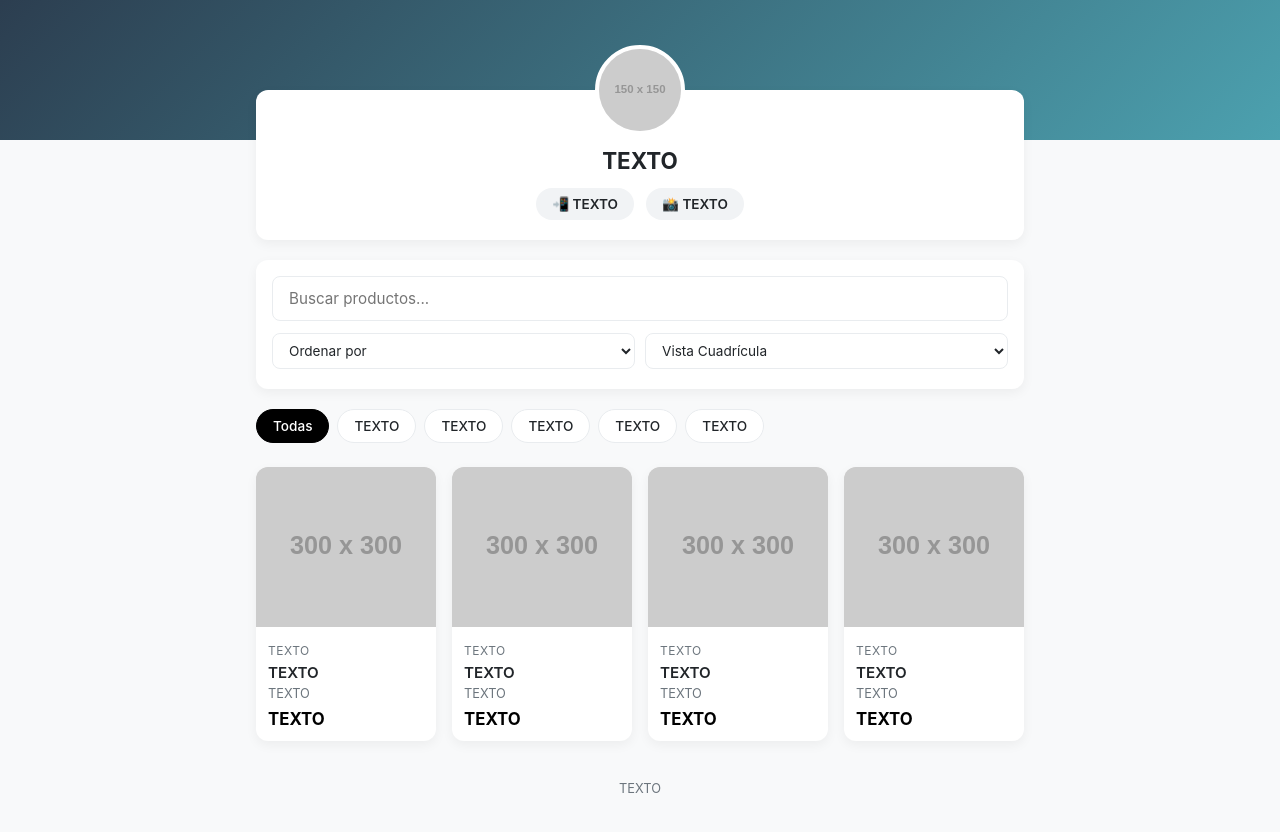
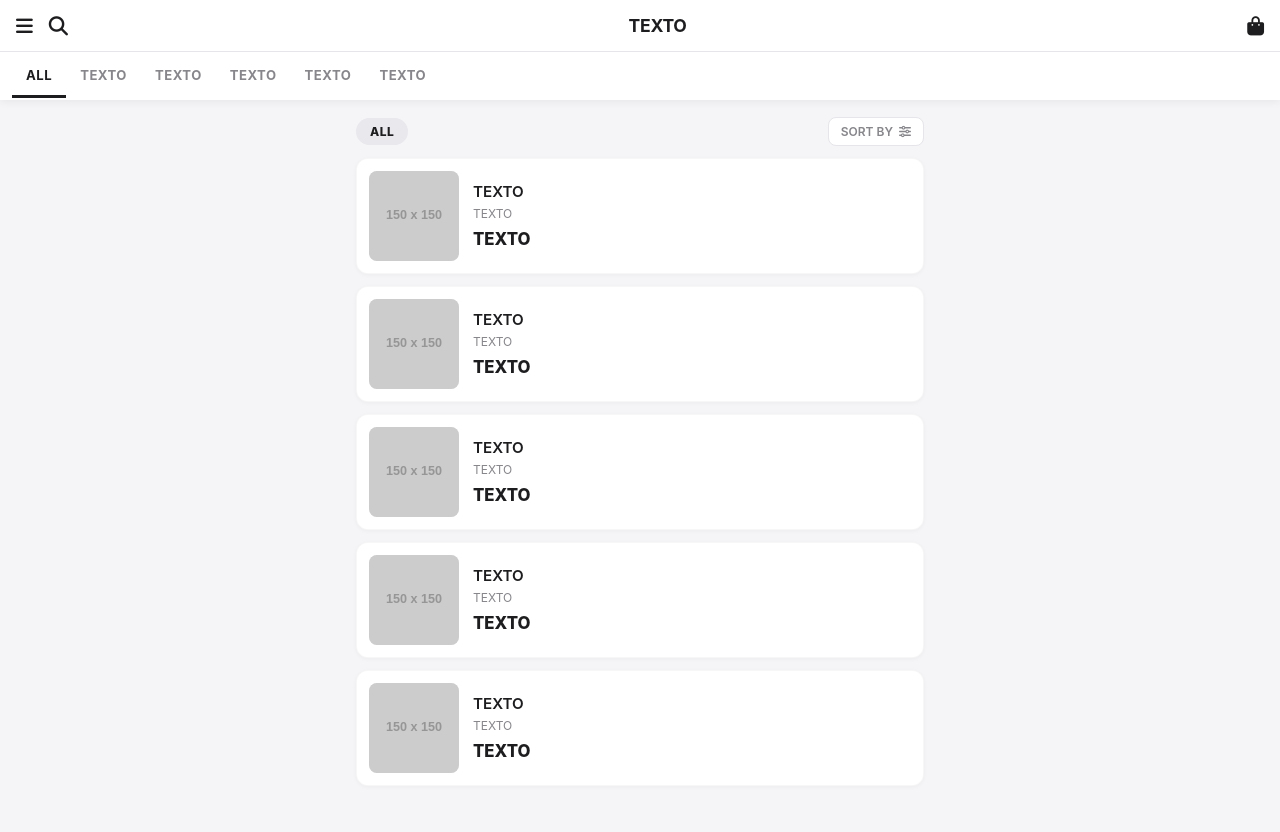
Before and after one commit to N1ecr0T/catalogo, a plain HTML site: page index.html in a window 1280 px wide. Drawn offline with Linux system fonts and the light colour scheme; placeholder pictures from the web are drawn by us.

Commit message:
Update index.html

```diff
--- a/index.html
+++ b/index.html
@@ -4,372 +4,468 @@
     <meta charset="UTF-8">
     <meta name="viewport" content="width=device-width, initial-scale=1.0">
     <title>Catálogo Online</title>
+    <!-- FontAwesome para los íconos de la barra superior y redes -->
+    <link rel="stylesheet" href="https://cdnjs.cloudflare.com/ajax/libs/font-awesome/6.4.0/css/all.min.css">
     <style>
         :root {
-            --bg-color: #f8f9fa;
+            --bg-color: #f5f5f7;
             --card-bg: #ffffff;
-            --text-main: #212529;
-            --text-muted: #6c757d;
-            --primary-color: #000000;
-            --border-color: #e9ecef;
-            --accent-color: #25d366;
-            --radius: 12px;
-            --shadow: 0 4px 12px rgba(0,0,0,0.05);
+            --text-main: #1d1d1f;
+            --text-secondary: #86868b;
+            --border-color: #e5e5ea;
+            --accent-color: #007aff;
+            --font-family: -apple-system, BlinkMacSystemFont, "Segoe UI", Roboto, Helvetica, Arial, sans-serif;
         }
 
         * {
             box-sizing: border-box;
             margin: 0;
             padding: 0;
-            font-family: -apple-system, BlinkMacSystemFont, "Segoe UI", Roboto, Helvetica, Arial, sans-serif;
+            font-family: var(--font-family);
+            -webkit-tap-highlight-color: transparent;
         }
 
         body {
             background-color: var(--bg-color);
             color: var(--text-main);
-            padding-bottom: 40px;
+            padding-top: 105px;
+            padding-bottom: 30px;
         }
 
-        /* HEADER & HERO */
-        .hero-banner {
+        /* BARRA SUPERIOR FIJA (HEADER) */
+        .fixed-header {
+            position: fixed;
+            top: 0;
+            left: 0;
             width: 100%;
-            height: 140px;
-            background: linear-gradient(135deg, #2c3e50, #4ca1af);
-            position: relative;
+            background: #ffffff;
+            z-index: 100;
+            box-shadow: 0 2px 8px rgba(0,0,0,0.06);
         }
 
-        .header-container {
-            max-width: 800px;
+        .header-top {
+            display: flex;
+            align-items: center;
+            justify-content: space-between;
+            padding: 10px 16px;
+            border-bottom: 1px solid var(--border-color);
+            height: 52px;
+        }
+
+        .header-left, .header-right {
+            display: flex;
+            align-items: center;
+            gap: 16px;
+        }
+
+        .icon-btn {
+            background: none;
+            border: none;
+            font-size: 1.2rem;
+            color: var(--text-main);
+            cursor: pointer;
+            display: flex;
+            align-items: center;
+            justify-content: center;
+        }
+
+        .brand-logo {
+            height: 28px;
+            object-fit: contain;
+        }
+
+        .brand-text {
+            font-weight: 700;
+            font-size: 1.1rem;
+            letter-spacing: -0.3px;
+        }
+
+        /* NAVEGACIÓN HORIZONTAL DE CATEGORÍAS */
+        .nav-categories {
+            display: flex;
+            overflow-x: auto;
+            white-space: nowrap;
+            padding: 0 12px;
+            height: 48px;
+            align-items: center;
+            scrollbar-width: none;
+        }
+
+        .nav-categories::-webkit-scrollbar {
+            display: none;
+        }
+
+        .cat-tab {
+            padding: 12px 14px;
+            font-size: 0.82rem;
+            font-weight: 700;
+            color: var(--text-secondary);
+            text-transform: uppercase;
+            letter-spacing: 0.5px;
+            cursor: pointer;
+            border-bottom: 3px solid transparent;
+            transition: all 0.2s ease;
+        }
+
+        .cat-tab.active {
+            color: var(--text-main);
+            border-bottom-color: var(--text-main);
+        }
+
+        /* BARRA DE HERRAMIENTAS (CATEGORÍA ACTUAL + FILTRO) */
+        .toolbar {
+            display: flex;
+            align-items: center;
+            justify-content: space-between;
+            padding: 12px 16px;
+            max-width: 600px;
+            margin: 0 auto;
+        }
+
+        .current-cat-pill {
+            background: #e8e8ed;
+            padding: 6px 14px;
+            border-radius: 16px;
+            font-size: 0.75rem;
+            font-weight: 800;
+            text-transform: uppercase;
+            letter-spacing: 0.5px;
+        }
+
+        .sort-btn {
+            background: var(--card-bg);
+            border: 1px solid var(--border-color);
+            padding: 6px 12px;
+            border-radius: 8px;
+            font-size: 0.75rem;
+            font-weight: 600;
+            display: flex;
+            align-items: center;
+            gap: 6px;
+            color: var(--text-secondary);
+            cursor: pointer;
+        }
+
+        /* LISTA DE PRODUCTOS (ESTILO KYTE) */
+        .products-list {
+            max-width: 600px;
             margin: 0 auto;
             padding: 0 16px;
-            position: relative;
-            top: -50px;
-        }
-
-        .profile-card {
-            background: var(--card-bg);
-            border-radius: var(--radius);
-            padding: 20px;
-            box-shadow: var(--shadow);
-            text-align: center;
-        }
-
-        .profile-avatar {
-            width: 90px;
-            height: 90px;
-            border-radius: 50%;
-            border: 4px solid var(--card-bg);
-            margin-top: -65px;
-            object-fit: cover;
-            background: #eee;
-        }
-
-        .profile-title {
-            font-size: 1.4rem;
-            font-weight: 700;
-            margin-top: 8px;
-        }
-
-        .social-links {
-            display: flex;
-            justify-content: center;
-            gap: 12px;
-            margin-top: 14px;
-        }
-
-        .social-btn {
-            display: inline-flex;
-            align-items: center;
-            gap: 6px;
-            padding: 8px 16px;
-            border-radius: 20px;
-            background: #f1f3f5;
-            color: var(--text-main);
-            text-decoration: none;
-            font-size: 0.85rem;
-            font-weight: 600;
-            transition: background 0.2s;
-        }
-
-        .social-btn:hover {
-            background: #e9ecef;
-        }
-
-        /* CONTENEDOR PRINCIPAL */
-        .container {
-            max-width: 800px;
-            margin: -30px auto 0;
-            padding: 0 16px;
-        }
-
-        /* BARRA DE BÚSQUEDA Y FILTROS */
-        .controls-panel {
-            background: var(--card-bg);
-            padding: 16px;
-            border-radius: var(--radius);
-            box-shadow: var(--shadow);
-            margin-bottom: 20px;
             display: flex;
             flex-direction: column;
             gap: 12px;
         }
 
-        .search-box {
-            width: 100%;
-            padding: 12px 16px;
-            border: 1px solid var(--border-color);
-            border-radius: 8px;
-            font-size: 0.95rem;
-            outline: none;
-        }
-
-        .search-box:focus {
-            border-color: var(--primary-color);
-        }
-
-        .filters-row {
+        .product-item {
+            background: var(--card-bg);
+            border-radius: 12px;
+            padding: 12px;
             display: flex;
-            gap: 10px;
-            overflow-x: auto;
-            padding-bottom: 4px;
-        }
-
-        .select-filter {
-            padding: 8px 12px;
-            border: 1px solid var(--border-color);
-            border-radius: 8px;
-            background: var(--card-bg);
-            font-size: 0.85rem;
-            color: var(--text-main);
-            outline: none;
-            cursor: pointer;
-            flex: 1;
-            min-width: 130px;
-        }
-
-        /* CATEGORÍAS */
-        .categories-scroll {
-            display: flex;
-            gap: 8px;
-            overflow-x: auto;
-            padding-bottom: 12px;
-            margin-bottom: 12px;
-            scrollbar-width: none;
-        }
-
-        .category-chip {
-            padding: 8px 16px;
-            background: var(--card-bg);
-            border: 1px solid var(--border-color);
-            border-radius: 20px;
-            font-size: 0.85rem;
-            font-weight: 500;
-            white-space: nowrap;
-            cursor: pointer;
-            transition: all 0.2s;
-        }
-
-        .category-chip.active {
-            background: var(--primary-color);
-            color: #ffffff;
-            border-color: var(--primary-color);
-        }
-
-        /* GRILLA DE PRODUCTOS */
-        .products-grid {
-            display: grid;
-            grid-template-columns: repeat(auto-fill, minmax(160px, 1fr));
-            gap: 16px;
-        }
-
-        /* VISTA LISTA */
-        .products-grid.list-view {
-            grid-template-columns: 1fr;
-        }
-
-        .product-card {
-            background: var(--card-bg);
-            border-radius: var(--radius);
-            overflow: hidden;
-            box-shadow: var(--shadow);
-            display: flex;
-            flex-direction: column;
-            transition: transform 0.2s;
-        }
-
-        .products-grid.list-view .product-card {
-            flex-direction: row;
-            height: 120px;
+            gap: 14px;
+            align-items: center;
+            box-shadow: 0 1px 4px rgba(0,0,0,0.04);
+            border: 1px solid rgba(0,0,0,0.03);
         }
 
         .product-img {
-            width: 100%;
-            height: 160px;
+            width: 90px;
+            height: 90px;
+            border-radius: 8px;
             object-fit: cover;
-            background: #eee;
+            background-color: #f0f0f2;
+            flex-shrink: 0;
         }
 
-        .products-grid.list-view .product-img {
-            width: 120px;
-            height: 100%;
+        .product-details {
+            display: flex;
+            flex-direction: column;
+            justify-content: center;
+            flex: 1;
+            min-width: 0;
         }
 
-        .product-info {
-            padding: 12px;
-            display: flex;
-            flex-direction: column;
-            justify-content: space-between;
-            flex: 1;
+        .product-title {
+            font-size: 0.95rem;
+            font-weight: 600;
+            color: var(--text-main);
+            margin-bottom: 4px;
+            line-height: 1.2;
+            white-space: nowrap;
+            overflow: hidden;
+            text-overflow: ellipsis;
         }
 
-        .product-category {
+        .product-tag {
             font-size: 0.75rem;
-            color: var(--text-muted);
-            text-transform: uppercase;
-            letter-spacing: 0.5px;
-        }
-
-        .product-name {
-            font-size: 0.95rem;
-            font-weight: 600;
-            margin: 4px 0;
-            color: var(--text-main);
-        }
-
-        .product-desc {
-            font-size: 0.8rem;
-            color: var(--text-muted);
+            color: var(--text-secondary);
             margin-bottom: 8px;
         }
 
         .product-price {
             font-size: 1.05rem;
-            font-weight: 700;
-            color: var(--primary-color);
+            font-weight: 800;
+            color: var(--text-main);
         }
 
-        /* FOOTER */
-        .footer {
-            text-align: center;
-            margin-top: 40px;
-            font-size: 0.8rem;
-            color: var(--text-muted);
+        /* MENÚ LATERAL DESPLEGABLE */
+        .drawer-overlay {
+            position: fixed;
+            top: 0;
+            left: 0;
+            width: 100%;
+            height: 100%;
+            background: rgba(0, 0, 0, 0.4);
+            z-index: 200;
+            opacity: 0;
+            visibility: hidden;
+            transition: all 0.3s ease;
+        }
+
+        .drawer-overlay.active {
+            opacity: 1;
+            visibility: visible;
+        }
+
+        .drawer-menu {
+            position: fixed;
+            top: 0;
+            left: -280px;
+            width: 280px;
+            height: 100%;
+            background: #ffffff;
+            z-index: 201;
+            transition: transform 0.3s ease;
+            display: flex;
+            flex-direction: column;
+        }
+
+        .drawer-overlay.active + .drawer-menu,
+        .drawer-menu.active {
+            transform: translateX(280px);
+        }
+
+        .drawer-header {
+            padding: 20px;
+            display: flex;
+            justify-content: flex-end;
+            border-bottom: 1px solid var(--border-color);
+        }
+
+        .drawer-content {
+            padding: 20px;
+            display: flex;
+            flex-direction: column;
+            gap: 20px;
+        }
+
+        .drawer-links {
+            list-style: none;
+            display: flex;
+            flex-direction: column;
+            gap: 16px;
+            border-bottom: 1px solid var(--border-color);
+            padding-bottom: 20px;
+        }
+
+        .drawer-links a {
+            text-decoration: none;
+            color: var(--text-main);
+            font-size: 0.85rem;
+            font-weight: 700;
+            letter-spacing: 0.5px;
+            text-transform: uppercase;
+        }
+
+        .contact-info {
+            display: flex;
+            flex-direction: column;
+            gap: 14px;
+        }
+
+        .contact-info h3 {
+            font-size: 1rem;
+            font-weight: 700;
+        }
+
+        .contact-item {
+            display: flex;
+            align-items: center;
+            gap: 12px;
+            color: var(--text-main);
+            text-decoration: none;
+            font-size: 0.9rem;
+        }
+
+        /* BUSCADOR FLOTANTE EN CABECERA */
+        .search-bar-container {
+            display: none;
+            padding: 8px 16px;
+            background: #ffffff;
+            border-bottom: 1px solid var(--border-color);
+        }
+
+        .search-bar-container.active {
+            display: block;
+        }
+
+        .search-input {
+            width: 100%;
+            padding: 8px 12px;
+            border: 1px solid var(--border-color);
+            border-radius: 8px;
+            font-size: 0.9rem;
+            outline: none;
         }
     </style>
 </head>
 <body>
 
-    <!-- BANNER DE ENCABEZADO -->
-    <div class="hero-banner"></div>
-
-    <!-- TARJETA DE PERFIL DE LA TIENDA -->
-    <div class="header-container">
-        <div class="profile-card">
-            <img src="https://via.placeholder.com/150" alt="Logo de la Tienda" class="profile-avatar">
-            <h1 class="profile-title">TEXTO</h1>
-            <div class="social-links">
-                <a href="#" class="social-btn" target="_blank">📲 TEXTO</a>
-                <a href="#" class="social-btn" target="_blank">📸 TEXTO</a>
+    <!-- CABECERA FIJA SUPERIOR -->
+    <header class="fixed-header">
+        <div class="header-top">
+            <div class="header-left">
+                <button class="icon-btn" id="openMenuBtn"><i class="fa-solid fa-bars"></i></button>
+                <button class="icon-btn" id="toggleSearchBtn"><i class="fa-solid fa-magnifying-glass"></i></button>
             </div>
+            <div class="header-brand">
+                <span class="brand-text">TEXTO</span>
+            </div>
+            <div class="header-right">
+                <button class="icon-btn"><i class="fa-solid fa-bag-shopping"></i></button>
             </div>
         </div>
 
-    <!-- CONTENEDOR DE CONTENIDO -->
-    <main class="container">
-
-        <!-- BÚSQUEDA Y FILTROS -->
-        <div class="controls-panel">
-            <input type="text" class="search-box" placeholder="Buscar productos...">
-
-            <div class="filters-row">
-                <select class="select-filter">
-                    <option value="">Ordenar por</option>
-                    <option value="low">Menor precio</option>
-                    <option value="high">Mayor precio</option>
-                    <option value="az">A-Z</option>
-                    <option value="za">Z-A</option>
-                </select>
-
-                <select class="select-filter">
-                    <option value="grid">Vista Cuadrícula</option>
-                    <option value="list">Vista Lista</option>
-                </select>
-            </div>
+        <!-- INPUT DE BÚSQUEDA (SE ACTIVA AL PRESIONAR LA LUPA) -->
+        <div class="search-bar-container" id="searchBar">
+            <input type="text" class="search-input" placeholder="Buscar productos...">
         </div>
 
-        <!-- LISTA DE CATEGORÍAS -->
-        <div class="categories-scroll">
-            <div class="category-chip active">Todas</div>
-            <div class="category-chip">TEXTO</div>
-            <div class="category-chip">TEXTO</div>
-            <div class="category-chip">TEXTO</div>
-            <div class="category-chip">TEXTO</div>
-            <div class="category-chip">TEXTO</div>
-        </div>
+        <!-- BARRA HORIZONTAL DE CATEGORÍAS -->
+        <nav class="nav-categories">
+            <div class="cat-tab active">ALL</div>
+            <div class="cat-tab">TEXTO</div>
+            <div class="cat-tab">TEXTO</div>
+            <div class="cat-tab">TEXTO</div>
+            <div class="cat-tab">TEXTO</div>
+            <div class="cat-tab">TEXTO</div>
+        </nav>
+    </header>
 
-        <!-- GRILLA DE PRODUCTOS -->
-        <section class="products-grid">
+    <!-- BARRA DE HERRAMIENTAS (CATEGORÍA SELECCIONADA + BOTÓN ORDENAR) -->
+    <section class="toolbar">
+        <span class="current-cat-pill">ALL</span>
+        <button class="sort-btn">
+            SORT BY <i class="fa-solid fa-sliders"></i>
+        </button>
+    </section>
+
+    <!-- LISTA DE PRODUCTOS -->
+    <main class="products-list">
 
         <!-- PRODUCTO 1 -->
-            <article class="product-card">
-                <img src="https://via.placeholder.com/300" alt="Producto" class="product-img">
-                <div class="product-info">
-                    <div>
-                        <span class="product-category">TEXTO</span>
-                        <h2 class="product-name">TEXTO</h2>
-                        <p class="product-desc">TEXTO</p>
-                    </div>
-                    <div class="product-price">TEXTO</div>
+        <article class="product-item">
+            <img src="https://via.placeholder.com/150" alt="Producto" class="product-img">
+            <div class="product-details">
+                <h2 class="product-title">TEXTO</h2>
+                <span class="product-tag">TEXTO</span>
+                <span class="product-price">TEXTO</span>
             </div>
         </article>
 
         <!-- PRODUCTO 2 -->
-            <article class="product-card">
-                <img src="https://via.placeholder.com/300" alt="Producto" class="product-img">
-                <div class="product-info">
-                    <div>
-                        <span class="product-category">TEXTO</span>
-                        <h2 class="product-name">TEXTO</h2>
-                        <p class="product-desc">TEXTO</p>
-                    </div>
-                    <div class="product-price">TEXTO</div>
+        <article class="product-item">
+            <img src="https://via.placeholder.com/150" alt="Producto" class="product-img">
+            <div class="product-details">
+                <h2 class="product-title">TEXTO</h2>
+                <span class="product-tag">TEXTO</span>
+                <span class="product-price">TEXTO</span>
             </div>
         </article>
 
         <!-- PRODUCTO 3 -->
-            <article class="product-card">
-                <img src="https://via.placeholder.com/300" alt="Producto" class="product-img">
-                <div class="product-info">
-                    <div>
-                        <span class="product-category">TEXTO</span>
-                        <h2 class="product-name">TEXTO</h2>
-                        <p class="product-desc">TEXTO</p>
-                    </div>
-                    <div class="product-price">TEXTO</div>
+        <article class="product-item">
+            <img src="https://via.placeholder.com/150" alt="Producto" class="product-img">
+            <div class="product-details">
+                <h2 class="product-title">TEXTO</h2>
+                <span class="product-tag">TEXTO</span>
+                <span class="product-price">TEXTO</span>
             </div>
         </article>
 
         <!-- PRODUCTO 4 -->
-            <article class="product-card">
-                <img src="https://via.placeholder.com/300" alt="Producto" class="product-img">
-                <div class="product-info">
-                    <div>
-                        <span class="product-category">TEXTO</span>
-                        <h2 class="product-name">TEXTO</h2>
-                        <p class="product-desc">TEXTO</p>
-                    </div>
-                    <div class="product-price">TEXTO</div>
+        <article class="product-item">
+            <img src="https://via.placeholder.com/150" alt="Producto" class="product-img">
+            <div class="product-details">
+                <h2 class="product-title">TEXTO</h2>
+                <span class="product-tag">TEXTO</span>
+                <span class="product-price">TEXTO</span>
             </div>
         </article>
 
-        </section>
-
-        <!-- PIE DE PÁGINA -->
-        <footer class="footer">
-            <p>TEXTO</p>
-        </footer>
+        <!-- PRODUCTO 5 -->
+        <article class="product-item">
+            <img src="https://via.placeholder.com/150" alt="Producto" class="product-img">
+            <div class="product-details">
+                <h2 class="product-title">TEXTO</h2>
+                <span class="product-tag">TEXTO</span>
+                <span class="product-price">TEXTO</span>
+            </div>
+        </article>
 
     </main>
 
+    <!-- MENÚ LATERAL DESPLEGABLE -->
+    <div class="drawer-overlay" id="drawerOverlay"></div>
+    <aside class="drawer-menu" id="drawerMenu">
+        <div class="drawer-header">
+            <button class="icon-btn" id="closeMenuBtn"><i class="fa-solid fa-xmark"></i></button>
+        </div>
+        <div class="drawer-content">
+            <ul class="drawer-links">
+                <li><a href="#">LOGIN OR CREATE ACCOUNT</a></li>
+                <li><a href="#">MY ACCOUNT</a></li>
+                <li><a href="#">MY ORDERS</a></li>
+            </ul>
+
+            <div class="contact-info">
+                <h3>TEXTO</h3>
+                <a href="#" class="contact-item">
+                    <i class="fa-brands fa-whatsapp"></i> TEXTO
+                </a>
+                <a href="#" class="contact-item">
+                    <i class="fa-brands fa-instagram"></i> TEXTO
+                </a>
+            </div>
+        </div>
+    </aside>
+
+    <!-- SCRIPT PARA INTERACTIVIDAD -->
+    <script>
+        const openMenuBtn = document.getElementById('openMenuBtn');
+        const closeMenuBtn = document.getElementById('closeMenuBtn');
+        const drawerMenu = document.getElementById('drawerMenu');
+        const drawerOverlay = document.getElementById('drawerOverlay');
+        const toggleSearchBtn = document.getElementById('toggleSearchBtn');
+        const searchBar = document.getElementById('searchBar');
+
+        // Abrir y cerrar menú lateral
+        openMenuBtn.addEventListener('click', () => {
+            drawerMenu.classList.add('active');
+            drawerOverlay.classList.add('active');
+        });
+
+        const closeDrawer = () => {
+            drawerMenu.classList.remove('active');
+            drawerOverlay.classList.remove('active');
+        };
+
+        closeMenuBtn.addEventListener('click', closeDrawer);
+        drawerOverlay.addEventListener('click', closeDrawer);
+
+        // Mostrar / Ocultar barra de búsqueda
+        toggleSearchBtn.addEventListener('click', () => {
+            searchBar.classList.toggle('active');
+        });
+    </script>
 </body>
 </html>
```
Lines whose indentation alone changed are shown as unchanged.
